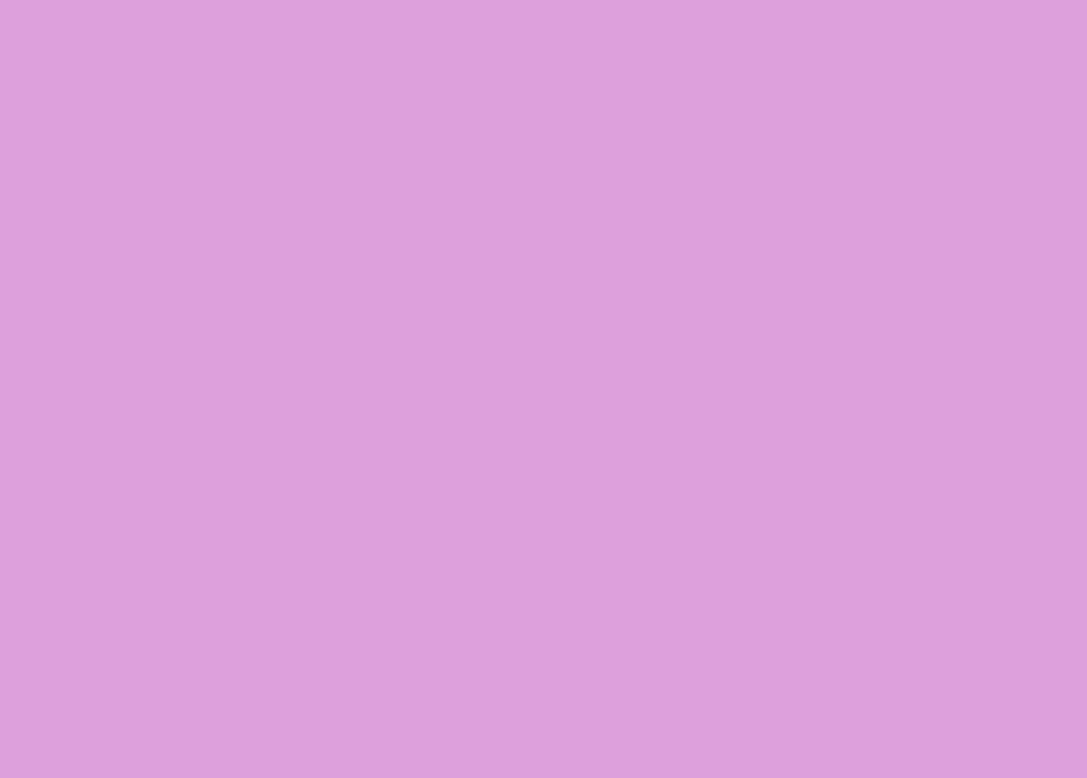
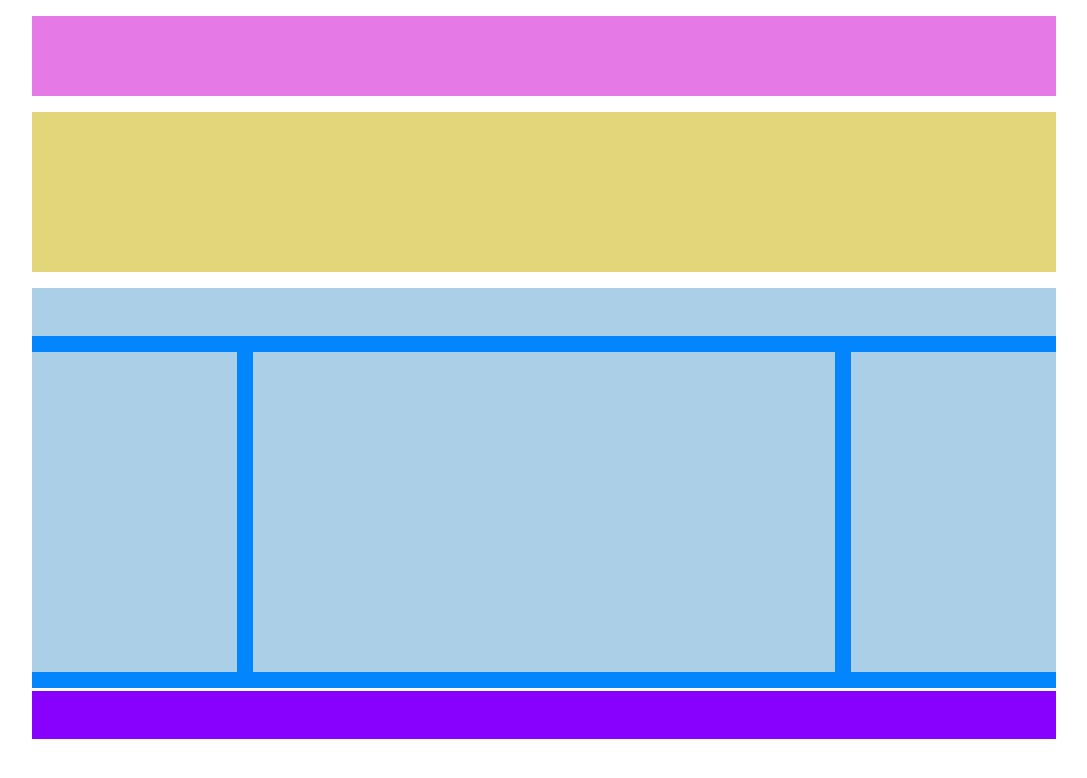
Before and after one commit to katy01101011/htmlcss-struttura-wp, a plain HTML site: page index.html in a window 1280 px wide. Shown: the whole page, without its empty margins (96-1183 px from the left). Drawn offline with Linux system fonts and the light colour scheme.

Commit message:
Layout completed

```diff
--- a/css/style.css
+++ b/css/style.css
@@ -6,6 +6,68 @@
     box-sizing: border-box;
 }
 
+.clearfix::after{
+    content: "";
+    display: table;
+    clear: both;
+}
+
 body {
-    background-color: plum;
 }
+
+.container {
+    width: 80%;
+    max-width: 1200px;
+    margin: 1em auto;
+}
+
+header {
+    background-color: #E579E6;
+    height: 5em;
+    margin-bottom: 1em;
+}
+
+.jumbotron {
+    background-color: #E1D67A;
+    height: 10em;
+    margin-bottom: 1em;
+}
+
+main {
+    background-color: #0285FD;
+    padding-bottom: 1em;
+    margin-bottom: 3px;
+}
+
+.top {
+    background-color: #ABCFE7;
+    height: 3em;
+    margin-bottom: 1em;
+}
+
+
+/* Columns */
+
+.column {
+    background-color: #ABCFE7;
+    height: 20em;
+    float: left;
+}
+
+.center {
+    width: calc(60% - 2em);
+    margin: 0 1em;
+}
+
+.side {
+    width: 20%;
+    float: left;
+}
+
+
+/* Footer */
+
+footer {
+    background-color: #8801FE;
+    height: 3em;
+}
--- a/index.html
+++ b/index.html
@@ -9,5 +9,48 @@
 </head>
 <body>
 
+    <!-- Container -->
+    <div class="container">
+        <!-- Header -->
+        <header>
+
+        </header>
+        <!-- /Header -->
+
+        <!-- Jumbotron -->
+        <div class="jumbotron">
+
+        </div>
+        <!-- Jumbotron -->
+
+        <!-- Main -->
+        <main class="clearfix">
+            <div class="top">
+
+            </div>
+
+            <div class="side column">
+
+            </div>
+
+            <div class="center column">
+
+            </div>
+
+            <div class="side column">
+
+            </div>
+        </main>
+        <!-- /Main -->
+
+        <!-- Footer -->
+        <footer>
+
+        </footer>
+        <!-- /Footer -->
+
+    </div>
+    <!-- /Container -->
+
 </body>
 </html>
```
